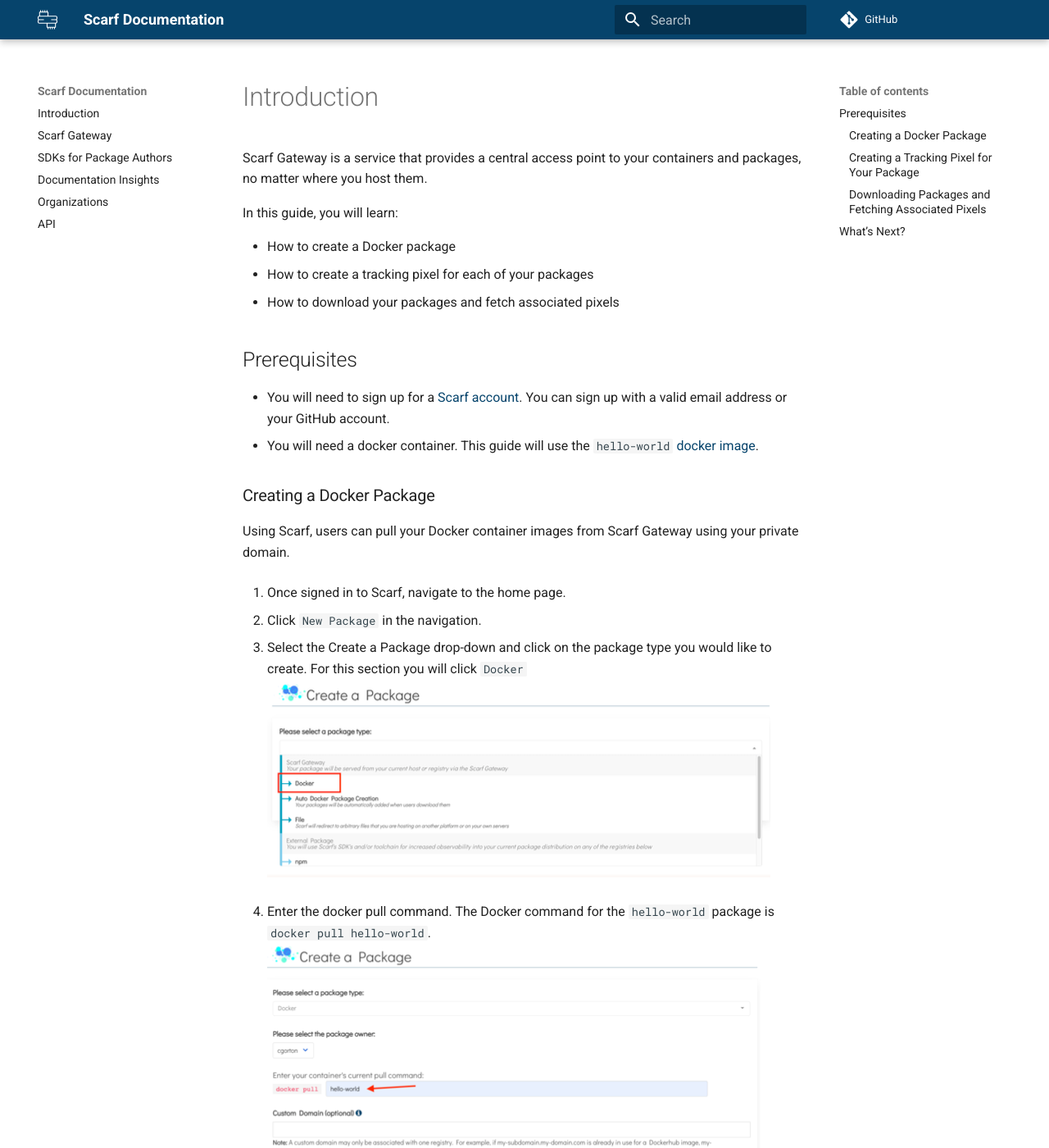
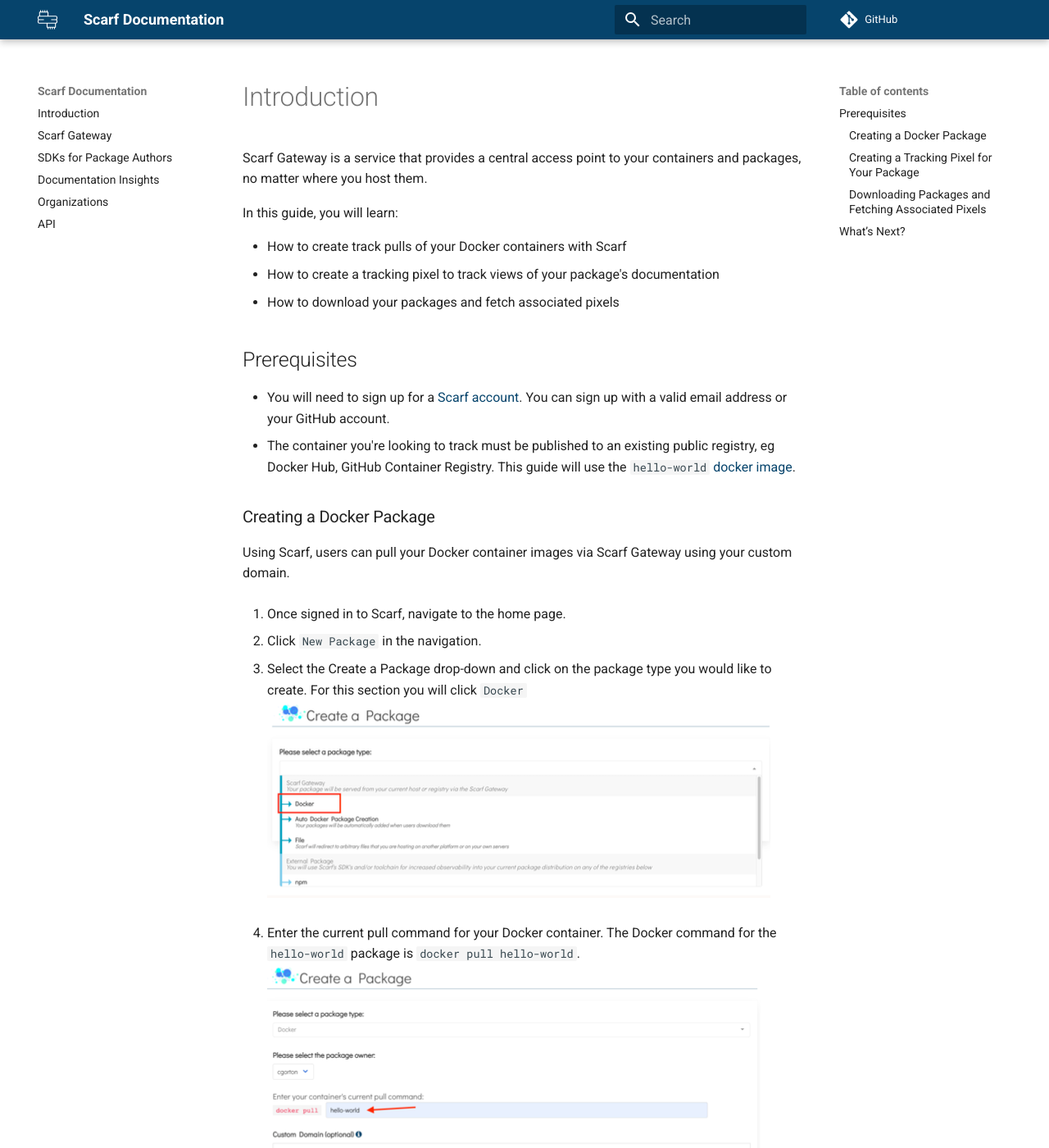
Before and after one commit to scarf-sh/docs, an MkDocs documentation site: the page built from docs/quick-start.md, in a window 1280 px wide and 1400 px high. Shown: the whole window at 82% size. Built offline with MkDocs 1.6.1 and Material for MkDocs 9.7.7, drawn with Linux system fonts in a browser that asks for light colours; comment, search, counter and statistics services are not loaded; some of the changed text lies outside the part shown.

Commit message:
Updates per Avi's recommendation
Adding updates per Avi's recommendation to the Quick Start.

```diff
--- a/docs/quick-start.md
+++ b/docs/quick-start.md
@@ -4,19 +4,20 @@
 
 In this guide, you will learn:
 
-- How to create a Docker package
-- How to create a tracking pixel for each of your packages
+- How to create track pulls of your Docker containers with Scarf
+- How to create a tracking pixel to track views of your package's documentation
 - How to download your packages and fetch associated pixels
 
 ## Prerequisites
 
 - You will need to sign up for a [Scarf account](https://scarf.sh/signup).
   You can sign up with a valid email address or your GitHub account.
-- You will need a docker container. This guide will use the `hello-world` [docker image](<(https://hub.docker.com/_/hello-world)>).
+- The container you're looking to track must be published to an existing public registry, eg Docker Hub, GitHub Container Registry.
+  This guide will use the `hello-world` [docker image](<(https://hub.docker.com/_/hello-world)>).
 
 ### Creating a Docker Package
 
-Using Scarf, users can pull your Docker container images from Scarf Gateway using your private domain.
+Using Scarf, users can pull your Docker container images via Scarf Gateway using your custom domain.
 
 1.  Once signed in to Scarf, navigate to the home page.
 
@@ -24,10 +25,10 @@
 
 3.  Select the Create a Package drop-down and click on the package type you would like to create. For this section you will click `Docker`
     ![Create a package](assets/pics/quick-start/create_package.png)
-4.  Enter the docker pull command.
+4.  Enter the current pull command for your Docker container.
     The Docker command for the `hello-world` package is `docker pull hello-world`.
     ![Enter the docker pull command](assets/pics/quick-start/pull_command.png)
-5.  Optional: You can add a custom domain or use the domain provided by the Scarf Gateway.
+5.  Optional: You can add a custom domain or use the domain provided by Scarf Gateway.
 
 6.  Click the `Submit` button to be redirected to your package dashboard.
 
```
